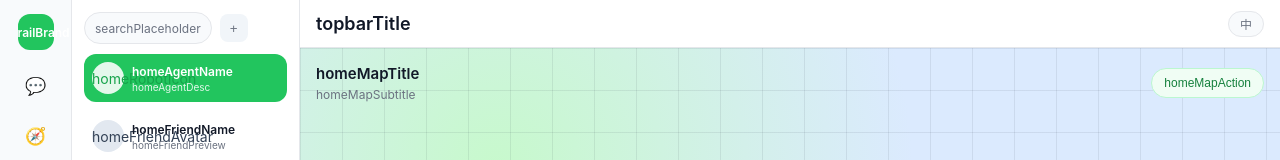
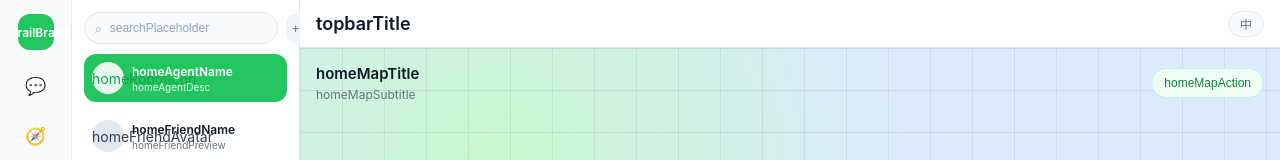
Before and after one commit to hansdcr/web-app, a React (Vite) app: page /home in a window 1280 px wide. Shown: the top 160 px of the page. Built offline with nearby package versions, Linux system fonts and the light colour scheme; the HTML template or start-up script is replaced by a standard one.

Commit message:
优化页面交互效果

```diff
--- a/src/App.jsx
+++ b/src/App.jsx
@@ -6,7 +6,10 @@ function HomeSidebar({ t }) {
   return (
     <>
       <div className="sidebar-head">
-        <div className="search-box">{t('searchPlaceholder')}</div>
+        <label className="search-box">
+          <span className="search-icon">⌕</span>
+          <input className="search-input" placeholder={t('searchPlaceholder')} aria-label={t('searchPlaceholder')} />
+        </label>
         <button type="button" className="sidebar-plus" aria-label={t('homeSidebarAdd')}>
           +
         </button>
@@ -33,7 +36,10 @@ function ChatSidebar({ t, onOpenProfile }) {
   return (
     <>
       <div className="sidebar-head">
-        <div className="search-box">{t('searchPlaceholder')}</div>
+        <label className="search-box">
+          <span className="search-icon">⌕</span>
+          <input className="search-input" placeholder={t('searchPlaceholder')} aria-label={t('searchPlaceholder')} />
+        </label>
         <button type="button" className="sidebar-plus" aria-label={t('chatSidebarAdd')}>
           +
         </button>
@@ -357,7 +363,10 @@ function App() {
         ) : isDiscover ? (
           <></>
         ) : (
-          <div className="search-box">{t('searchPlaceholder')}</div>
+          <label className="search-box">
+            <span className="search-icon">⌕</span>
+            <input className="search-input" placeholder={t('searchPlaceholder')} aria-label={t('searchPlaceholder')} />
+          </label>
         )}
       </aside>
 
--- a/src/index.css
+++ b/src/index.css
@@ -387,10 +387,101 @@ body {
   border-radius: 16px;
   background: #f8fafc;
   padding: 0 10px;
-  display: grid;
+  display: flex;
   align-items: center;
+  gap: 6px;
   color: var(--muted);
   font-size: 12px;
+}
+
+.search-icon {
+  color: #94a3b8;
+  font-size: 12px;
+}
+
+.search-input {
+  flex: 1;
+  border: 0;
+  outline: none;
+  background: transparent;
+  color: #334155;
+  font-size: 12px;
+  min-width: 0;
+}
+
+.search-box:focus-within {
+  border-color: #86efac;
+  box-shadow: 0 0 0 2px rgba(34, 197, 94, 0.18);
+}
+
+.search-input::placeholder {
+  color: #94a3b8;
+}
+
+/* 迭代 13：统一交互反馈，确保 hover 与键盘焦点可见。 */
+.rail-icon,
+.rail-brand,
+.sidebar-plus,
+.discover-tabs button,
+.discover-section-head button,
+.contacts-sidebar-head button,
+.contacts-sidebar-tabs button,
+.map-action,
+.composer-send,
+.chat-topbar-avatar-btn,
+.avatar-trigger,
+.wallet-trigger,
+.personal-trigger,
+.wallet-head button,
+.wallet-detail,
+.personal-menu button,
+.personal-logout,
+.profile-close,
+.profile-primary,
+.profile-list button,
+.profile-danger,
+.chat-input-bar {
+  transition: all 140ms ease;
+}
+
+.rail-brand:hover,
+.sidebar-plus:hover,
+.discover-tabs button:hover,
+.discover-section-head button:hover,
+.contacts-sidebar-head button:hover,
+.contacts-sidebar-tabs button:hover,
+.map-action:hover,
+.wallet-trigger:hover,
+.personal-trigger:hover,
+.wallet-head button:hover,
+.profile-primary:hover,
+.profile-danger:hover {
+  filter: brightness(0.97);
+}
+
+.rail-icon:focus-visible,
+.rail-brand:focus-visible,
+.sidebar-plus:focus-visible,
+.discover-tabs button:focus-visible,
+.discover-section-head button:focus-visible,
+.contacts-sidebar-head button:focus-visible,
+.contacts-sidebar-tabs button:focus-visible,
+.map-action:focus-visible,
+.composer-send:focus-visible,
+.chat-topbar-avatar-btn:focus-visible,
+.avatar-trigger:focus-visible,
+.wallet-trigger:focus-visible,
+.personal-trigger:focus-visible,
+.wallet-head button:focus-visible,
+.wallet-detail:focus-visible,
+.personal-menu button:focus-visible,
+.personal-logout:focus-visible,
+.profile-close:focus-visible,
+.profile-primary:focus-visible,
+.profile-list button:focus-visible,
+.profile-danger:focus-visible {
+  outline: 2px solid rgba(34, 197, 94, 0.5);
+  outline-offset: 2px;
 }
 
 .main {
```
